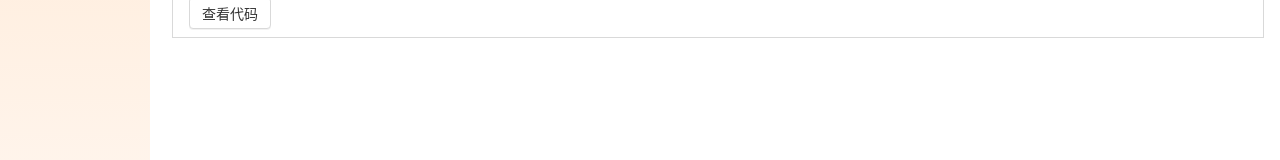
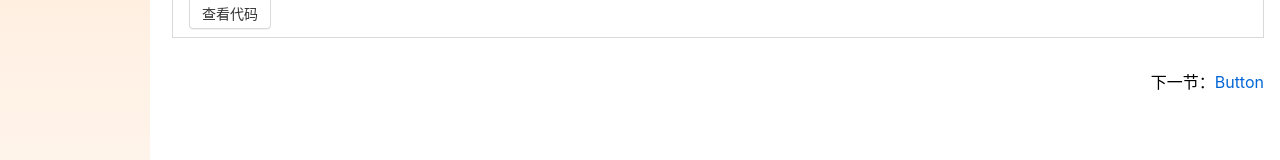
Before and after one commit to linzhengGithub/Sprite-UI, a Vue app: page /#/doc/switch in a window 1280 px wide. Shown: the part 396-556 px from the top of the page. Built offline with nearby package versions, Linux system fonts and the light colour scheme.

Commit message:
添加 Next组件 完善文档

```diff
--- a/src/components/ButtonDemo.vue
+++ b/src/components/ButtonDemo.vue
@@ -7,6 +7,7 @@
     <Demo :component="Button4Demo"/>
     <Demo :component="Button5Demo"/>
   </div>
+  <Next :nextSection="`/doc/dialog`">Dialog</Next>
 
 
 
@@ -29,3 +30,8 @@
     }
   }
 </script>
+
+<style lang="scss">
+
+
+</style>
--- a/src/components/DialogDemo.vue
+++ b/src/components/DialogDemo.vue
@@ -3,6 +3,7 @@
   <Demo :component="Dialog1Demo"/>
   <Demo :component="Dialog2Demo"/>
   <Demo :component="Dialog3Demo"/>
+  <Next :nextSection="`/doc/tabs`">Tabs</Next>
 </template>
 
 <script>
--- a/src/components/DocDemo.vue
+++ /dev/null
@@ -1,13 +0,0 @@
-<template>
-  <div>Doc</div>
-</template>
-
-<script>
-  export default {
-    name: 'DocDemo'
-  }
-</script>
-
-<style lang="scss" scoped>
-
-</style>
--- /dev/null
+++ b/src/components/Next.vue
@@ -0,0 +1,25 @@
+<template>
+  <div class="next">
+    下一节：<p><router-link :to="nextSection"><slot/></router-link></p>
+  </div>
+</template>
+
+<script>
+  export default {
+    name: 'Next',
+    props:{
+      name:String,
+      nextSection:String
+    },
+  }
+</script>
+
+<style lang="scss" scoped>
+  .next{
+    display:flex;
+    justify-content: flex-end;
+    p{
+      color: #0366d6;
+    }
+  }
+</style>
--- a/src/components/SwitchDemo.vue
+++ b/src/components/SwitchDemo.vue
@@ -4,6 +4,7 @@
     <Demo :component="Switch1Demo"/>
     <Demo :component="Switch2Demo"/>
   </div>
+  <Next :nextSection="`/doc/button`">Button</Next>
 </template>
 
 <script lang="ts">
--- a/src/main.ts
+++ b/src/main.ts
@@ -5,8 +5,10 @@ import App from './App.vue'
 import {router} from './router';
 import 'github-markdown-css'
 import Markdown from './components/Markdown.vue';
+import Next from './components/Next.vue'
 
 const app = createApp(App)
 app.use(router)
 app.mount('#app')
 app.component('Markdown',Markdown)
+app.component('Next',Next)
--- a/src/router.ts
+++ b/src/router.ts
@@ -5,7 +5,6 @@ import SwitchDemo from './components/SwitchDemo.vue'
 import ButtonDemo from './components/ButtonDemo.vue'
 import DialogDemo from './components/DialogDemo.vue'
 import TabsDemo from './components/TabsDemo.vue'
-import DocDemo from './components/DocDemo.vue'
 import Markdown from './components/Markdown.vue';
 import {h} from 'vue'
 
@@ -20,7 +19,7 @@ export const router = createRouter({ //创建路由
     {
       path:'/doc',component: Doc,
       children:[
-        {path:'',component: DocDemo},
+        {path:'',redirect:'/doc/intro'},
         {path:'intro',component: md('intro')},
         {path:'get-started',component: md('get-started')},
         {path:'install',component: md('install')},
--- a/src/views/Home.vue
+++ b/src/views/Home.vue
@@ -9,7 +9,7 @@
         </div>
         <p class="actions">
           <a href="https://github.com/linzhengGithub">Github</a>
-          <router-link to="/doc">Start</router-link>
+          <router-link to="/doc/intro">Start</router-link>
         </p>
       </div>
       <div class="features">
```
Also changed, not shown: src/markdown/get-started.md (+2 -0 lines).
